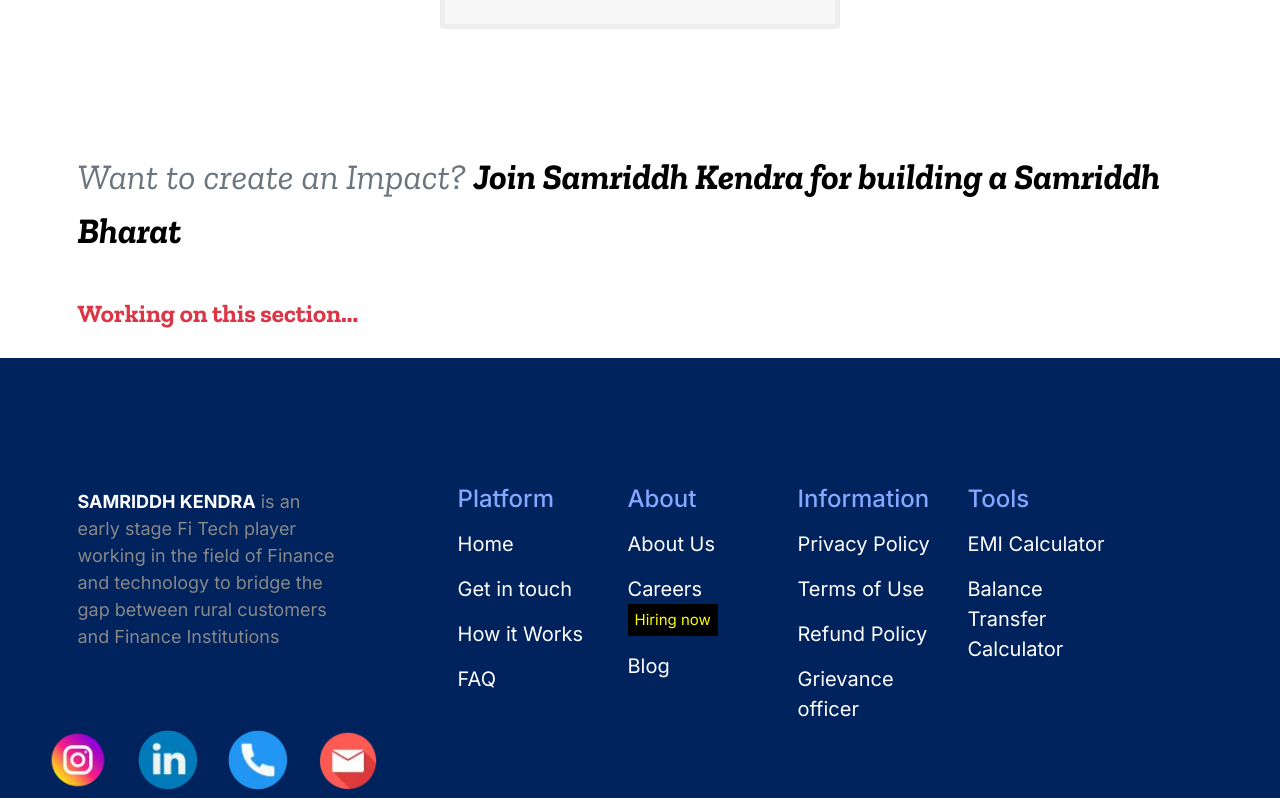
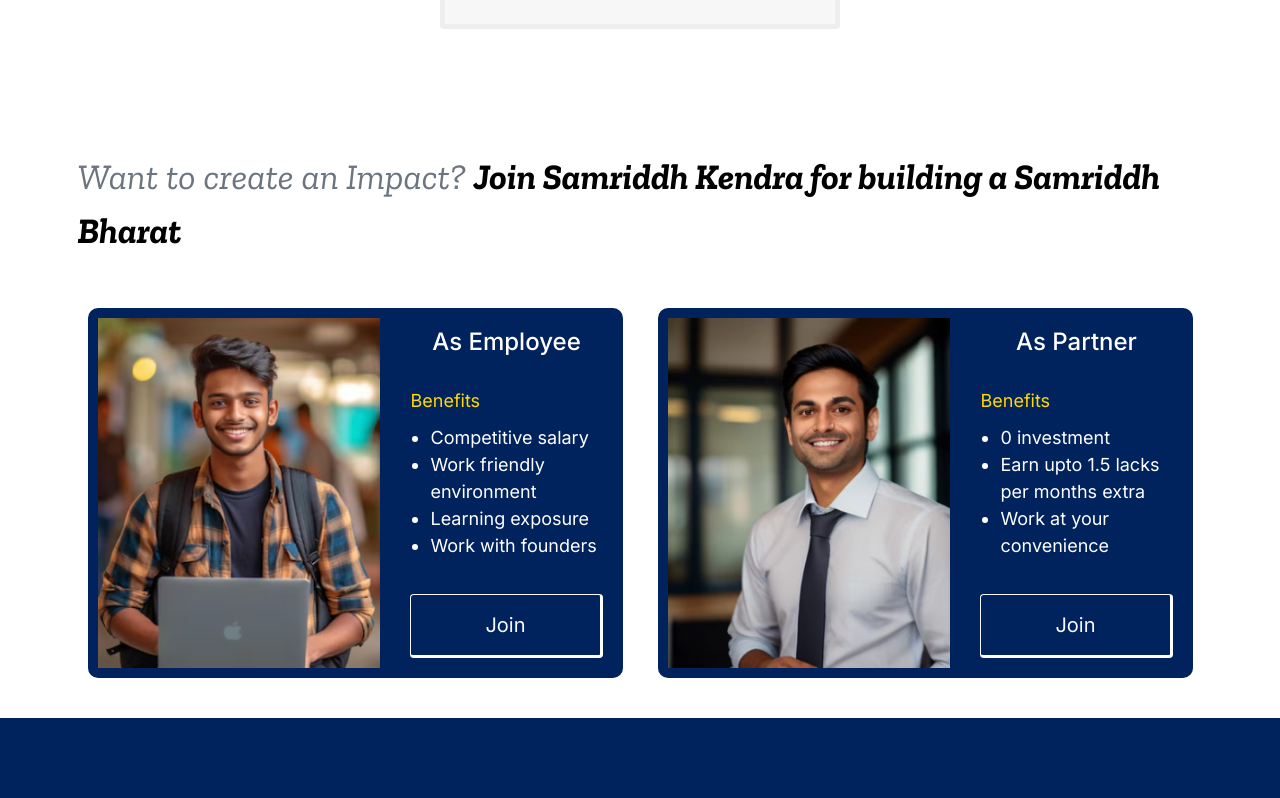
Before and after one commit to mohitanand744/Samriddh_React, a React (Vite) app: page /about in a window 1280 px wide. Shown: the part 5377-6175 px from the top of the page. Built offline with nearby package versions, Linux system fonts and the light colour scheme.

Commit message:
added a new section Want to create an Impact

```diff
--- a/src/Pages/AboutUs.jsx
+++ b/src/Pages/AboutUs.jsx
@@ -361,9 +361,66 @@ const AboutUs = () => {
           span_text={"Join Samriddh Kendra for building a Samriddh Bharat"}
           last_text={""}
         />
-        <h2 className="container text-danger fs-1 fw-bold">
-          Working on this section...
-        </h2>
+
+        <div className="container">
+          <div className="row font-inter">
+            <div className="col-lg-6 col-md-12 col-12">
+              <div className="benefits-card rounded-4">
+                <div className="img-container">
+                  <img
+                    className="img-fluid benefits"
+                    src="./benefitsImg2.png"
+                    alt=""
+                  />
+                </div>
+                <div className="text-container">
+                  <h2 className="fs-24 text-white text-center">As Employee</h2>
+
+                  <div className="Benifits-list text-white">
+                    <p className="fs-18 text-war">Benefits</p>
+                    <ul className="fs-18">
+                      <li>Competitive salary</li>
+                      <li>Work friendly environment</li>
+                      <li>Learning exposure</li>
+                      <li>Work with founders </li>
+                    </ul>
+                  </div>
+
+                  <button className="btn btn-outline-light p-4 fs-2">
+                    Join
+                  </button>
+                </div>
+              </div>
+            </div>
+            <div className="col-lg-6 col-md-12 col-12">
+              <div className="benefits-card rounded-4">
+                <div className="img-container">
+                  <img
+                    className="img-fluid benefits"
+                    src="./benefitsImg1.png"
+                    alt=""
+                  />
+                </div>
+                <div className="text-container">
+                  <h2 className="fs-24 text-white text-center">As Partner</h2>
+
+                  <div className="Benifits-list text-white">
+                    <p className="fs-18 text-war">Benefits</p>
+                    <ul className="fs-18">
+                      <li>0 investment</li>
+                      <li>Earn upto 1.5 lacks per months extra</li>
+                      <li>Work at your convenience</li>
+                    </ul>
+                  </div>
+
+                  <button className="btn btn-outline-light p-4 fs-2">
+                    Join
+                  </button>
+                </div>
+              </div>
+            </div>
+          </div>
+        </div>
       </div>
     </div>
   );
--- a/src/css/css-responsive.css
+++ b/src/css/css-responsive.css
@@ -218,5 +218,14 @@
       }
     }
   }
+
+  .about_section_6 {
+    & .benefits-card {
+      .img-container {
+        width: 25rem !important;
+        height: 30rem !important;
+      }
+    }
+  }
 }
 /***** End Responsiveness Section *****/
--- a/src/css/index.css
+++ b/src/css/index.css
@@ -971,6 +971,42 @@ li {
     }
   }
 }
+
+.about_section_6 {
+  .benefits-card {
+    margin: 1rem;
+    display: flex;
+    gap: 2rem;
+    background: var(--dark-blue);
+    padding: 1rem;
+
+    .img-container {
+      width: 35rem !important;
+      height: 35rem !important;
+      .benefits {
+        width: 100%;
+        height: 100%;
+        object-fit: cover;
+      }
+    }
+    .text-container {
+      padding: 1rem;
+      width: 50%;
+      display: flex;
+      flex-direction: column;
+      justify-content: space-between;
+
+      .Benifits-list li {
+        list-style: disc;
+      }
+
+      button {
+        border-right: 3px solid var(--white);
+        border-bottom: 3px solid var(--white);
+      }
+    }
+  }
+}
 /***** End About Page *****/
 
 /***** Footer Section *****/
```
Also changed, not shown: public/benefitsImg1.png (added), public/benefitsImg2.png (added).
